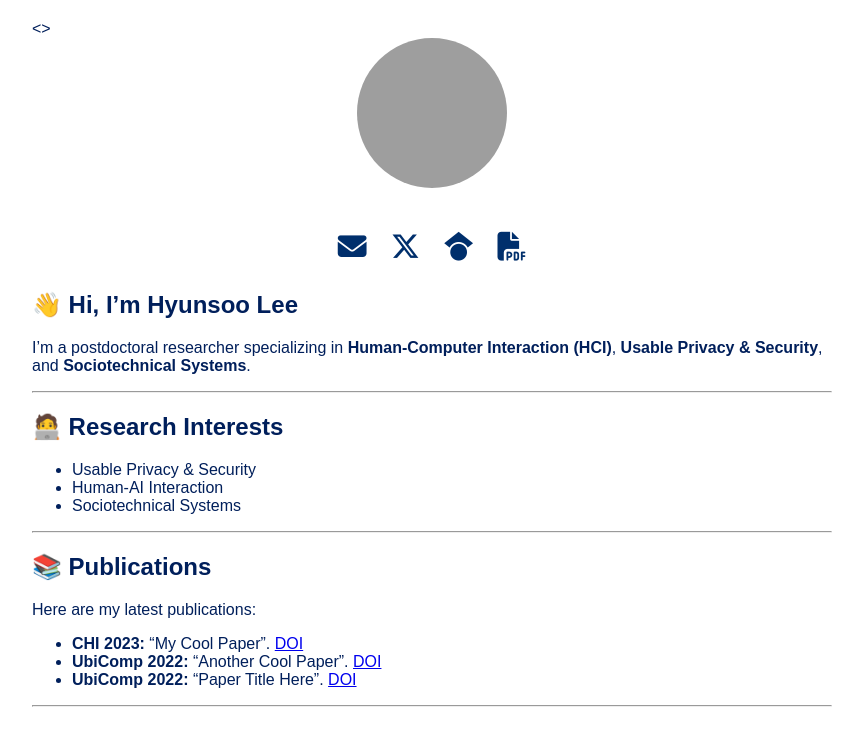
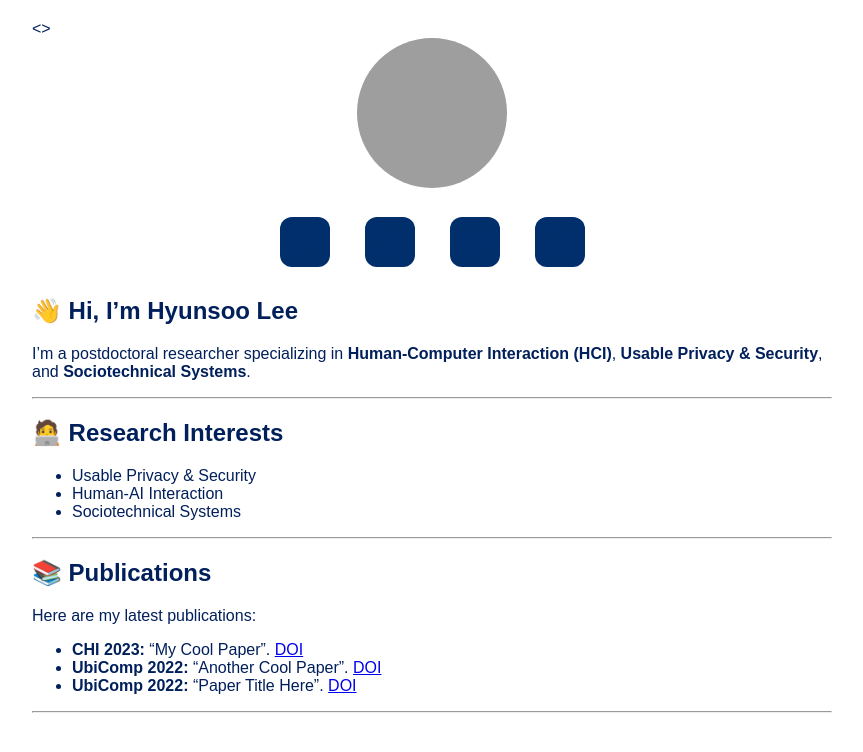
Before and after one commit to hslee90/hslee90.github.io, a Jekyll site: the page built from index.md, in a window 1280 px wide. Shown: the top 752 px of the page, without its empty margins (208-1071 px from the left). Built offline with Jekyll 4.4.1, drawn with Linux system fonts in a browser that asks for light colours; nearby versions of some CDN libraries; grey boxes are pictures that could not be loaded.

Commit message:
Update style.css

```diff
--- a/assets/css/style.css
+++ b/assets/css/style.css
@@ -38,3 +38,29 @@ h1, h2, h3 {
   color: #0055A4;
   transform: scale(1.2);
 }
+
+.icon-bar {
+  margin-top: 15px;
+  display: flex;
+  justify-content: center;
+  gap: 15px;
+}
+
+.icon-bar a.icon-square {
+  display: flex;
+  align-items: center;
+  justify-content: center;
+  width: 50px;
+  height: 50px;
+  background-color: #002F6C;
+  color: white;
+  border-radius: 12px;
+  font-size: 24px;
+  transition: all 0.3s ease;
+  text-decoration: none;
+}
+
+.icon-bar a.icon-square:hover {
+  background-color: #0056b3;
+  transform: scale(1.1);
+}
```
